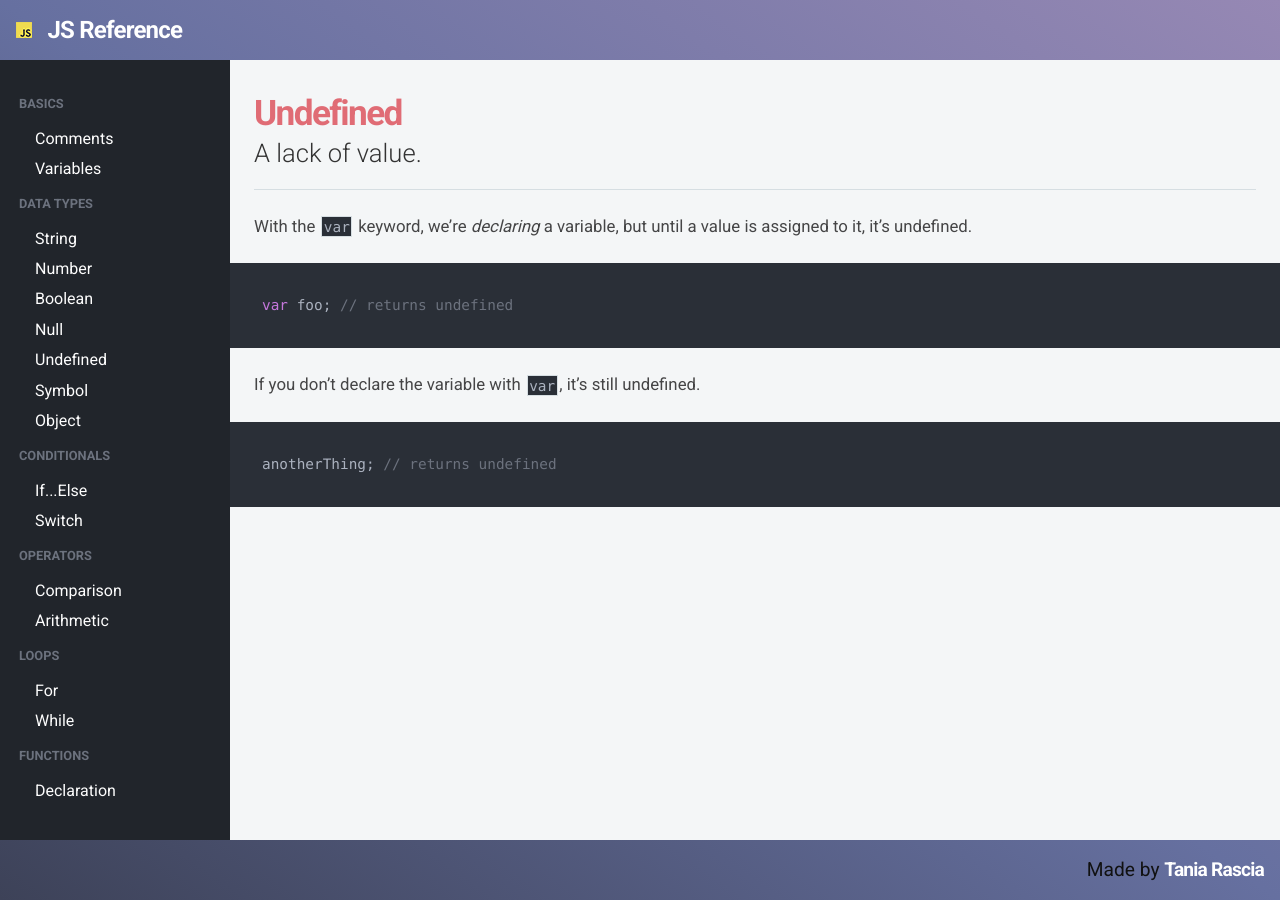
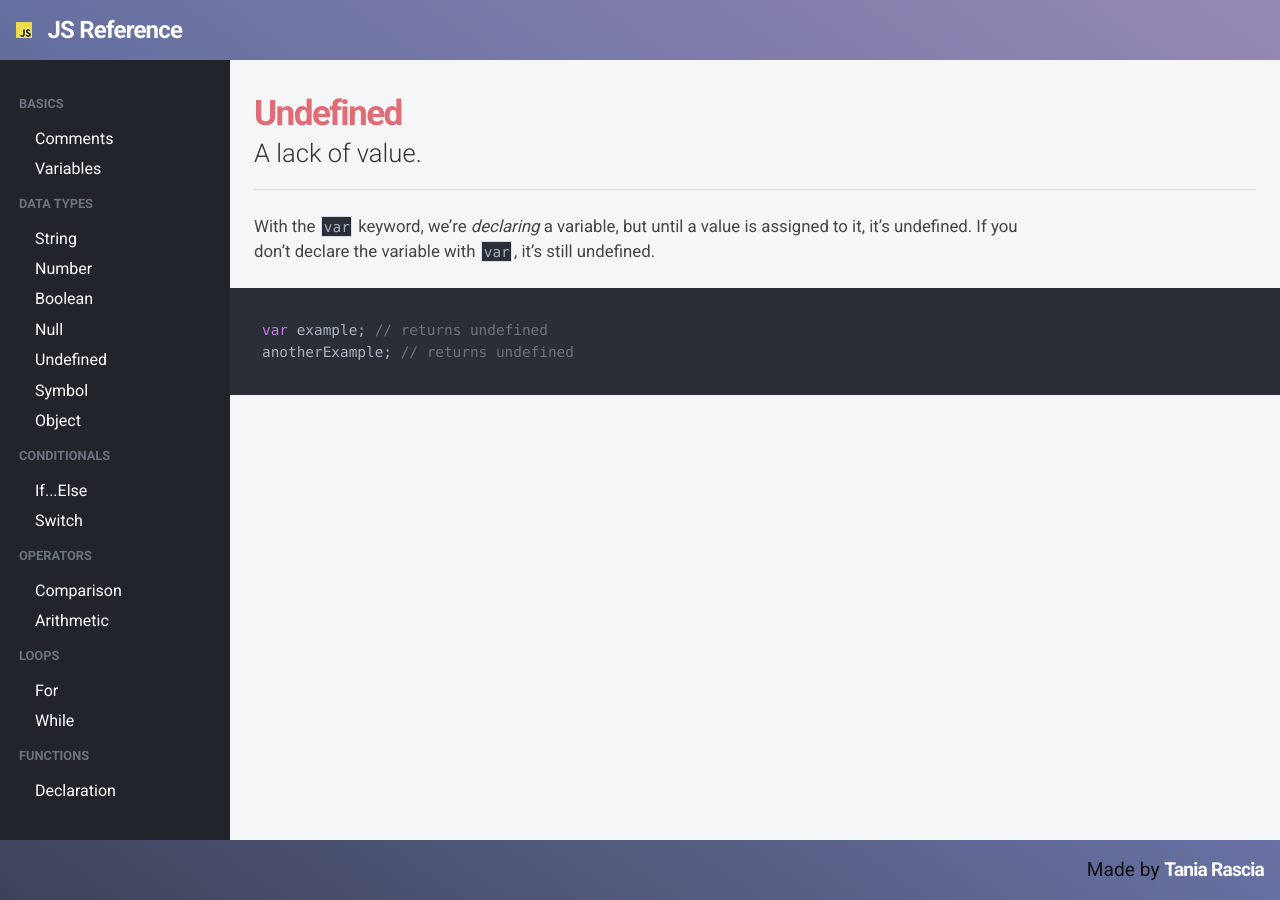
Before and after one commit to KJLarson/snippets, a Jekyll site: the page built from _pages/05_undefined.md, in a window 1280 px wide. Built offline with Jekyll 4.4.1, drawn with Linux system fonts in a browser that asks for light colours; nearby versions of some CDN libraries.

Commit message:
Update 05_undefined.md

````diff
--- a/_pages/05_undefined.md
+++ b/_pages/05_undefined.md
@@ -7,14 +7,9 @@ permalink: /undefined/
 
 ---
 
-With the `var` keyword, we're *declaring* a variable, but until a value is assigned to it, it's undefined.
+With the `var` keyword, we're *declaring* a variable, but until a value is assigned to it, it's undefined. If you don't declare the variable with `var`, it's still undefined.
 
 ```js
-var foo; // returns undefined
+var example; // returns undefined
+anotherExample; // returns undefined
 ```
-
-If you don't declare the variable with `var`, it's still undefined.
-
-```js
-anotherThing; // returns undefined
-```
````
